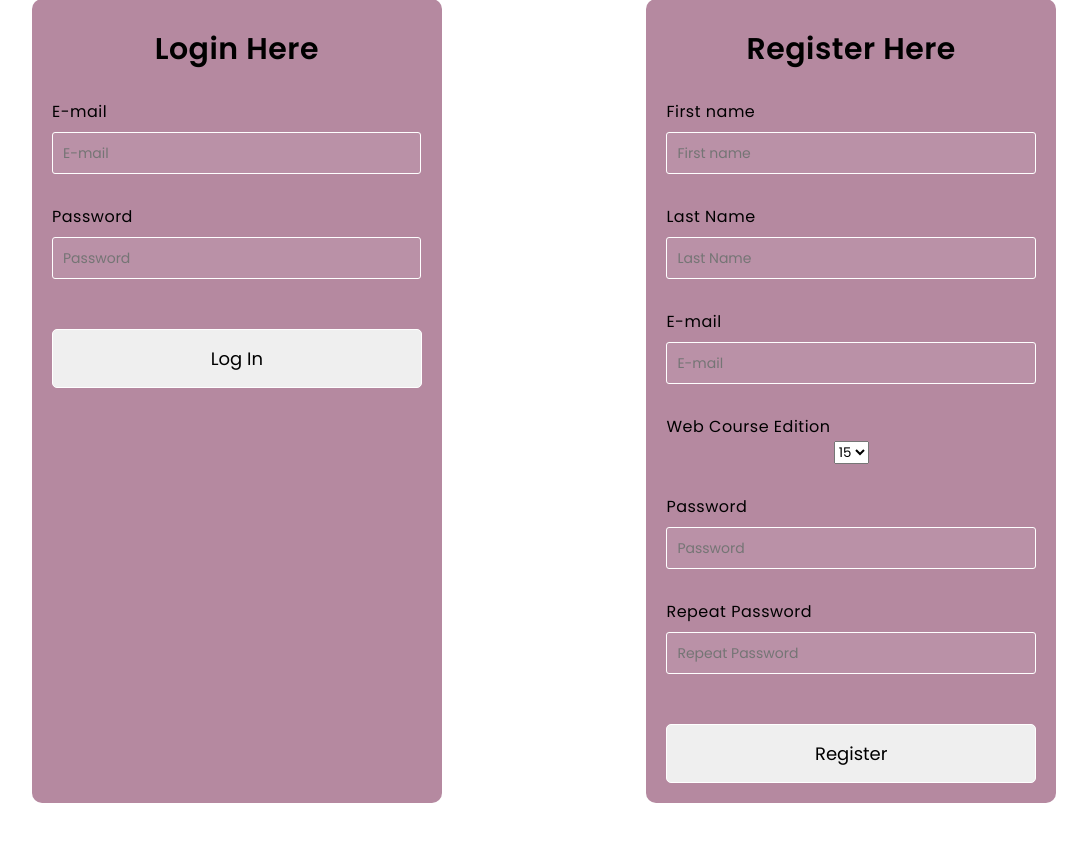
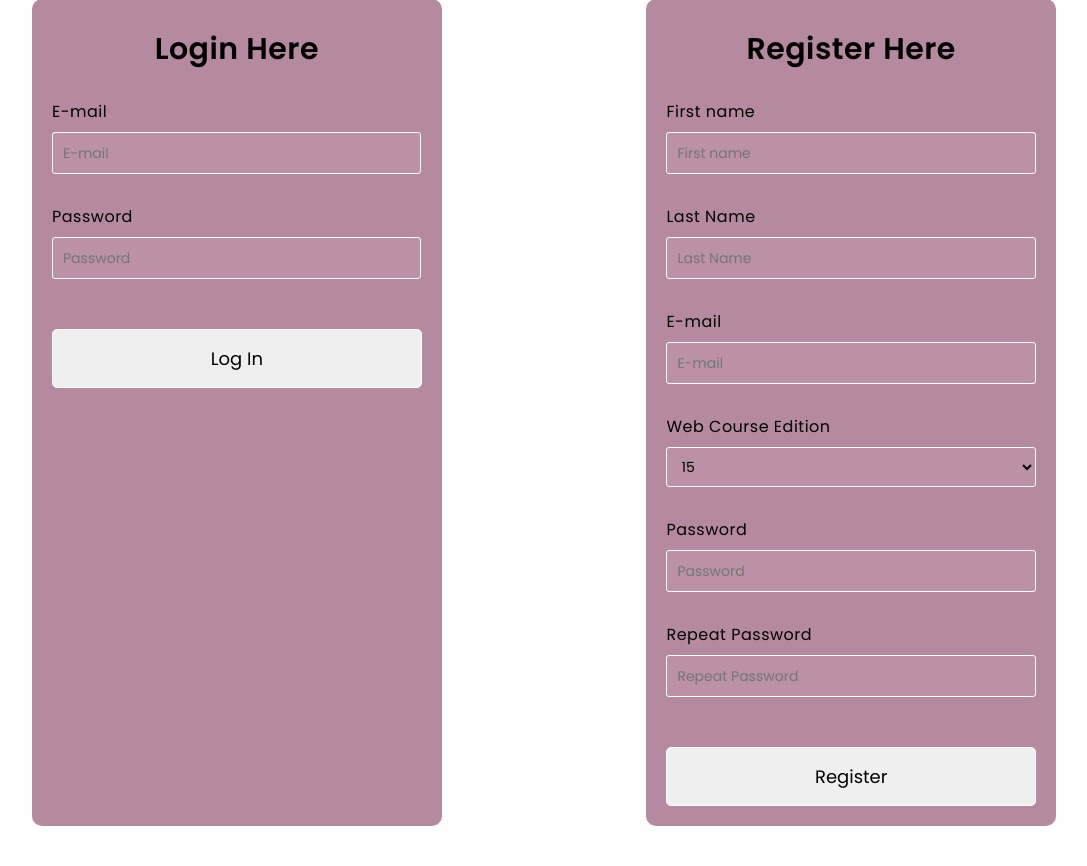
Before and after one commit to StefanRRachkov/WebCourseProject, a PHP site: page / in a window 1280 px wide. Shown: the part 987-1853 px from the top of the page, without its empty margins (96-1183 px from the left). Run offline with PHP 8.4, Linux system fonts and the light colour scheme.

Commit message:
Some new style

```diff
--- a/main.css
+++ b/main.css
@@ -180,6 +180,19 @@ h1 {
     width: 94%;
 }
 
+.signup-col select {
+    display: block;
+    position: relative;
+    height: 40px;
+    background-color: rgba(255, 255, 255, 0.07);
+    border: solid 1px #ffffff;
+    border-radius: 3px;
+    padding: 0 10px;
+    margin-top: 8px;
+    font-size: 14px;
+    width: 100%;
+}
+
 .signup-col::placeholder {
     color: #e5e5e5;
 }
```
